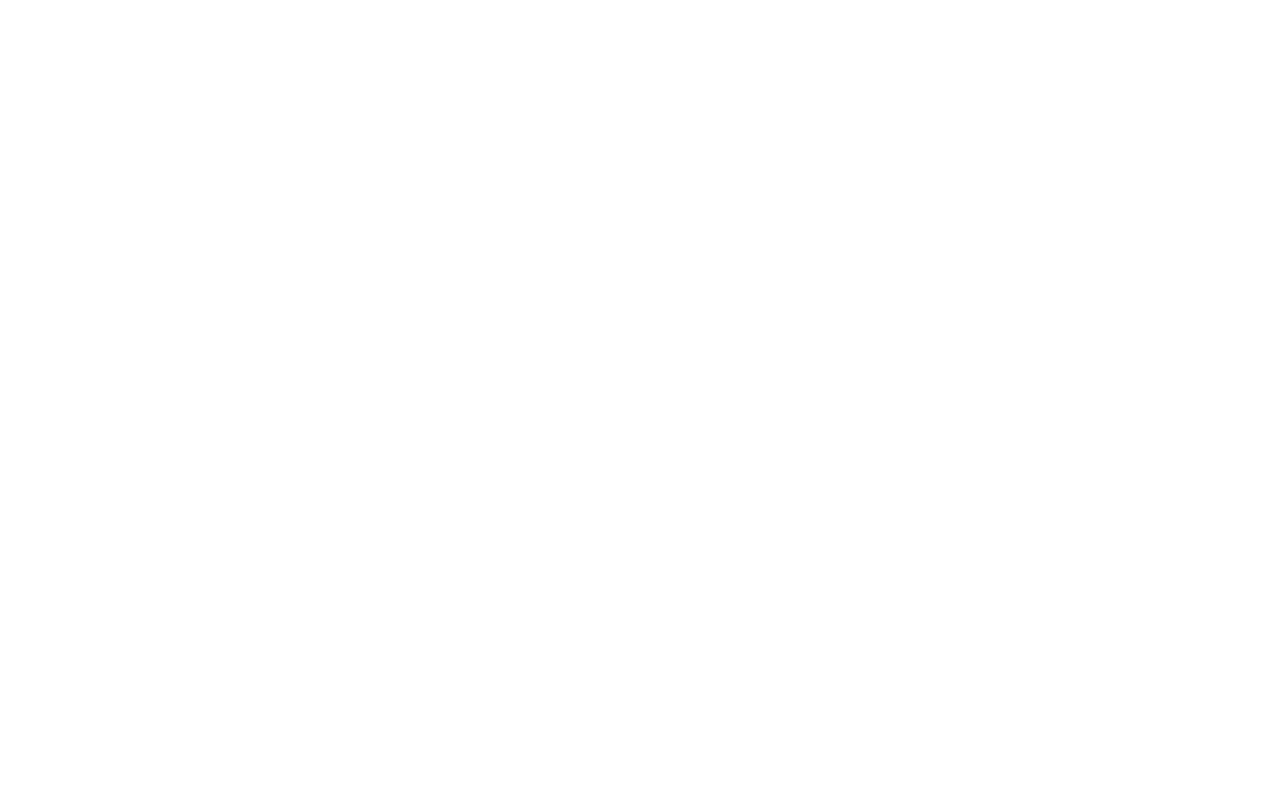
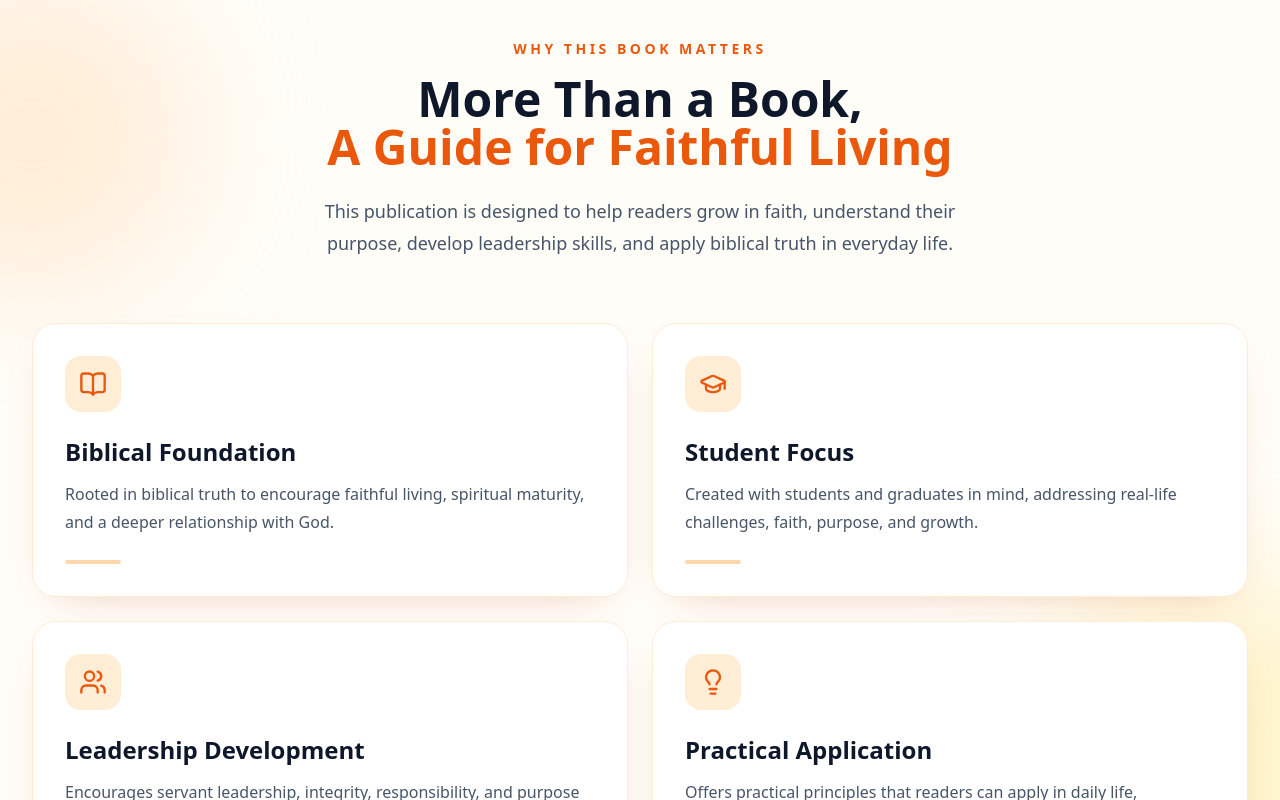
Before and after one commit to natisolomon26/KPI, a Next.js app: page / in a window 1280 px wide. Shown: the part 2900-3700 px from the top of the page. Before the commit the page ends 2912 px from the top, so only its background shows below. Built offline with nearby package versions, Linux system fonts and the light colour scheme; no server answers.

Commit message:
feat: add why this book matters section

```diff
--- a/components/books/Layout.tsx
+++ b/components/books/Layout.tsx
@@ -3,7 +3,7 @@ import Footer from "./Footer";
 import Header from "./Header";
 import Hero from "./Hero";
 import AboutAuthor from "./AboutAuthor";
-
+import WhyBookMatters from "./WhyBookMatters";
 export default function Layout() {
   return (
     <div className="flex min-h-screen flex-col bg-[#fff9f4] text-slate-900">
@@ -13,6 +13,7 @@ export default function Layout() {
         <Hero />
         <AboutBook />
         <AboutAuthor />
+        <WhyBookMatters />
       </main>
 
       <Footer />
--- /dev/null
+++ b/components/books/WhyBookMatters.tsx
@@ -0,0 +1,125 @@
+"use client";
+
+import { motion } from "framer-motion";
+import {
+  BookOpen,
+  GraduationCap,
+  Lightbulb,
+  Users,
+} from "lucide-react";
+
+import Container from "./Container";
+
+const features = [
+  {
+    title: "Biblical Foundation",
+    description:
+      "Rooted in biblical truth to encourage faithful living, spiritual maturity, and a deeper relationship with God.",
+    icon: BookOpen,
+  },
+  {
+    title: "Student Focus",
+    description:
+      "Created with students and graduates in mind, addressing real-life challenges, faith, purpose, and growth.",
+    icon: GraduationCap,
+  },
+  {
+    title: "Leadership Development",
+    description:
+      "Encourages servant leadership, integrity, responsibility, and purpose in ministry, work, and community.",
+    icon: Users,
+  },
+  {
+    title: "Practical Application",
+    description:
+      "Offers practical principles that readers can apply in daily life, relationships, leadership, and service.",
+    icon: Lightbulb,
+  },
+];
+
+export default function WhyBookMatters() {
+  return (
+    <section
+      id="impact"
+      className="relative overflow-hidden bg-[#fffdf8] py-20 sm:py-24 lg:py-28"
+    >
+      <div className="pointer-events-none absolute -left-32 top-12 h-80 w-80 rounded-full bg-orange-200/40 blur-3xl" />
+
+      <div className="pointer-events-none absolute -right-32 bottom-12 h-96 w-96 rounded-full bg-amber-200/40 blur-3xl" />
+
+      <Container className="relative z-10">
+        <div className="mx-auto max-w-3xl text-center">
+          <p className="text-sm font-bold uppercase tracking-[0.25em] text-orange-600">
+            Why This Book Matters
+          </p>
+
+          <h2 className="mt-4 text-4xl font-black leading-tight text-slate-900 sm:text-5xl">
+            More Than a Book,
+            <span className="block text-orange-600">
+              A Guide for Faithful Living
+            </span>
+          </h2>
+
+          <p className="mx-auto mt-6 max-w-2xl text-lg leading-8 text-slate-600">
+            This publication is designed to help readers grow in faith,
+            understand their purpose, develop leadership skills, and apply
+            biblical truth in everyday life.
+          </p>
+        </div>
+
+        <div className="mt-14 grid gap-6 sm:grid-cols-2 lg:mt-16">
+          {features.map((feature, index) => {
+            const Icon = feature.icon;
+
+            return (
+              <motion.article
+                key={feature.title}
+                initial={{
+                  opacity: 0,
+                  y: 30,
+                }}
+                whileInView={{
+                  opacity: 1,
+                  y: 0,
+                }}
+                viewport={{
+                  once: true,
+                  amount: 0.2,
+                }}
+                transition={{
+                  duration: 0.5,
+                  delay: index * 0.1,
+                }}
+                whileHover={{
+                  y: -10,
+                  scale: 1.02,
+                }}
+                className="group rounded-3xl border border-orange-100 bg-white p-7 shadow-[0_15px_40px_-25px_rgba(194,65,12,0.35)] transition-shadow duration-300 hover:shadow-[0_25px_55px_-25px_rgba(194,65,12,0.5)] sm:p-8"
+              >
+                <motion.div
+                  whileHover={{
+                    rotate: 6,
+                    scale: 1.08,
+                  }}
+                  className="flex h-14 w-14 items-center justify-center rounded-2xl bg-orange-100 text-orange-600 transition-colors duration-300 group-hover:bg-orange-600 group-hover:text-white"
+                >
+                  <Icon className="h-7 w-7" />
+                </motion.div>
+
+                <h3 className="mt-6 text-2xl font-black text-slate-900">
+                  {feature.title}
+                </h3>
+
+                <p className="mt-3 leading-7 text-slate-600">
+                  {feature.description}
+                </p>
+
+                <div className="mt-6 h-1 w-14 rounded-full bg-orange-200 transition-all duration-300 group-hover:w-24 group-hover:bg-orange-500" />
+              </motion.article>
+            );
+          })}
+        </div>
+      </Container>
+    </section>
+  );
+}
```
